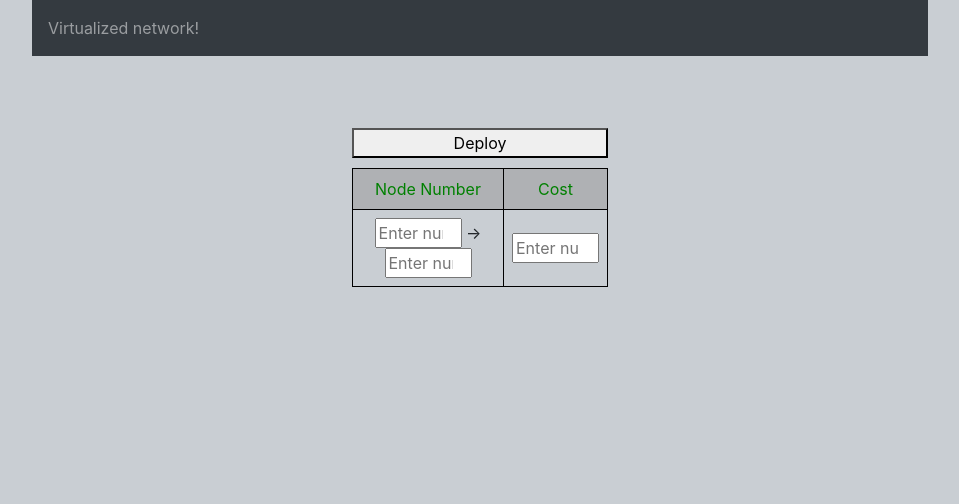
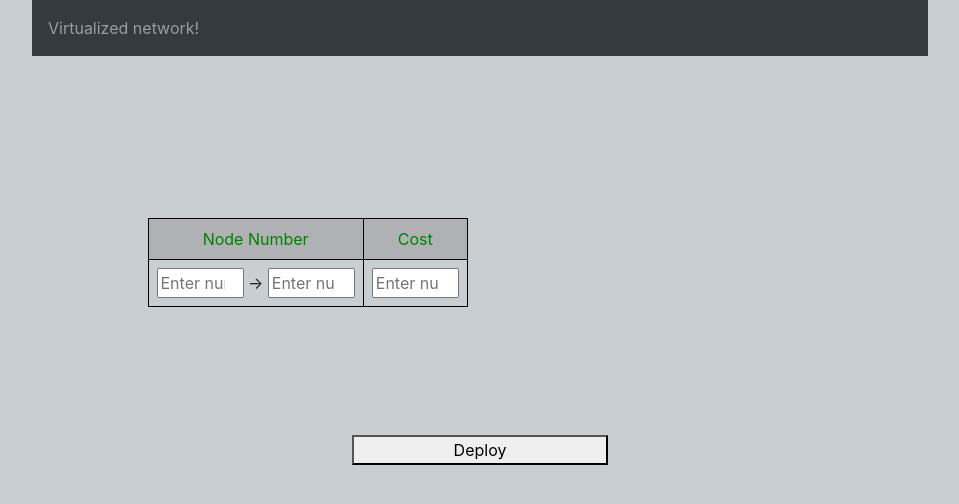
Before and after one commit to ma-he-sh/VirtualNetworkRouting, a Flask app: template frontend/templates/cost.html in a window 1280 px wide. Shown: the top 504 px of the page, without its empty margins (160-1119 px from the left). Run offline with Flask 2, Linux system fonts and the light colour scheme; the template is opened without the code that fills it, so the values that code supplies are empty.

Commit message:
--fixed--

```diff
--- a/frontend/app.py
+++ b/frontend/app.py
@@ -27,7 +27,7 @@
 
 @app.route("/", methods= ["POST", "GET"])
 def login():
-        return render_template("in.html")
+        return render_template("index.html")
 
 @app.route("/total", methods=["POST", "GET"])
 def total():
@@ -35,7 +35,7 @@
         total= request.form["Node"]
         return render_template("cost.html", total= total)
     else:
-        return "hi"
+        return 404
 
 
 @app.route("/grab", methods=["POST", "GET"])
--- a/frontend/static/s1.css
+++ b/frontend/static/s1.css
@@ -64,6 +64,7 @@
  }
  .hon{
 	 text-align: center;
+	 padding-top: 100px;
  }
 
  .add{
@@ -77,13 +78,14 @@
 	}
 
  table{
-	 float: left;
-	position: absolute;
-	left: 50%;
-	transform: translatex(-50%);
-	width:20%;
 	text-align: center;
-	margin-top: 13%;
+margin-top: 13%;
+max-width: 665px;
+min-width: 329px;
+display: block;
+margin-left: auto;
+margin-right: auto;
+width: 100%;
 	}
 	button{
 		float: left;
--- a/frontend/templates/cost.html
+++ b/frontend/templates/cost.html
@@ -1,21 +1,24 @@
 <!DOCTYPE html>
 
 <html>
+
 <head>
 
-	<link rel="stylesheet" href="https://cdn.jsdelivr.net/npm/bootstrap@4.3.1/dist/css/bootstrap.min.css" integrity="sha384-ggOyR0iXCbMQv3Xipma34MD+dH/1fQ784/j6cY/iJTQUOhcWr7x9JvoRxT2MZw1T" crossorigin="anonymous">
+	<link rel="stylesheet" href="https://cdn.jsdelivr.net/npm/bootstrap@4.3.1/dist/css/bootstrap.min.css"
+		integrity="sha384-ggOyR0iXCbMQv3Xipma34MD+dH/1fQ784/j6cY/iJTQUOhcWr7x9JvoRxT2MZw1T" crossorigin="anonymous">
 	<link rel="stylesheet" type="text/css" href="{{ url_for('static', filename='s1.css')}}">
 	<title>Nodes Deployment</title>
 </head>
 
 <body>
 	<nav class="navbar navbar-dark bg-dark">
-		<span class="navbar-text" >
+		<span class="navbar-text">
 			Virtualized network!
 		</span>
 	</nav>
 
-<table  class="temp">
+	<div style="width:100%;padding-top:50px;">
+		<table class="temp">
 			<!-- Table headers -->
 			<th>
 				<tr style="color: green; ">
@@ -24,20 +27,25 @@
 				</tr>
 			</th>
 
-<div class="him">
+			<div style="min-width:300px;" class="him">
 				{% set s = total| int %}
 				{% for i in range(0,s) %}
-<div class="tv" >{{i}}</div>
+				<div class="tv">{{i}}</div>
 			</div>
 			{% endfor %}
 			<tr>
 				{% if s>=4 %}
 				{% for i in range(0,s) %}
 				{% for j in range((i+1),s) %}
-	<td><form  method="post" action="/grab" >
-		<input class="cost" type="number" name="source[]" placeholder="Enter number not more than 10"  min="0" max="10"  required> -> <input class="cost" type="number" name="destination[]" placeholder="Enter number not more than 10"  min="0" max="10"  required></td>
 				<td>
-        <input class="cost" type="number" name="dist[]" placeholder="Enter number not more than 10"  min="0" max="10"  required>
+					<form method="post" action="/grab">
+						<input class="cost" type="number" name="source[]" placeholder="Enter number not more than 10"
+							min="0" max="10" required> -> <input class="cost" type="number" name="destination[]"
+							placeholder="Enter number not more than 10" min="0" max="10" required>
+				</td>
+				<td>
+					<input class="cost" type="number" name="dist[]" placeholder="Enter number not more than 10" min="0"
+						max="10" required>
 				</td>
 			</tr>
 			{% endfor %}
@@ -45,18 +53,28 @@
 			<tr>
 				{% elif s==3 %}
 				{% for i in range(0,s) %}
-	<td><form  method="post" action="/grab" >
-		<input class="cost" type="number" name="source[]" placeholder="Enter number not more than 10"  min="0" max="10"  required> -> <input class="cost" type="number" name="destination[]" placeholder="Enter number not more than 10"  min="0" max="10"  required></td>
-		<td><input class="cost" type="number" name="dist[]" placeholder="Enter number not more than 10"  min="0" max="100"  >
+				<td>
+					<form method="post" action="/grab">
+						<input class="cost" type="number" name="source[]" placeholder="Enter number not more than 10"
+							min="0" max="10" required> -> <input class="cost" type="number" name="destination[]"
+							placeholder="Enter number not more than 10" min="0" max="10" required>
+				</td>
+				<td><input class="cost" type="number" name="dist[]" placeholder="Enter number not more than 10" min="0"
+						max="100">
 				</td>
 			</tr>
 			{% endfor %}
 			<tr>
 				{% else %}
-		<td><form  method="post" action="/grab" >
-		<input class="cost" type="number" name="source[]" placeholder="Enter number not more than 10"  min="0" max="10"  required> -> <input class="cost" type="number" name="destination[]" placeholder="Enter number not more than 10"  min="0" max="10"  required></td>
 				<td>
-        <input class="cost" type="number" name="dist[]" placeholder="Enter number not more than 10"  min="0" max="10"  required>
+					<form method="post" action="/grab">
+						<input class="cost" type="number" name="source[]" placeholder="Enter number not more than 10"
+							min="0" max="10" required> -> <input class="cost" type="number" name="destination[]"
+							placeholder="Enter number not more than 10" min="0" max="10" required>
+				</td>
+				<td>
+					<input class="cost" type="number" name="dist[]" placeholder="Enter number not more than 10" min="0"
+						max="10" required>
 				</td>
 			</tr>
 			{% endif %}
@@ -64,5 +82,6 @@
 		<button class="align-center" type="Submit" value="">Deploy</button>
 		</form>
 
+	</div>
 </body>
 </html>
```
Also changed, not shown: server/app/templates/index.html (+0 -12 lines), frontend/fit.sqlite (added). Lines whose indentation alone changed are shown as unchanged.
